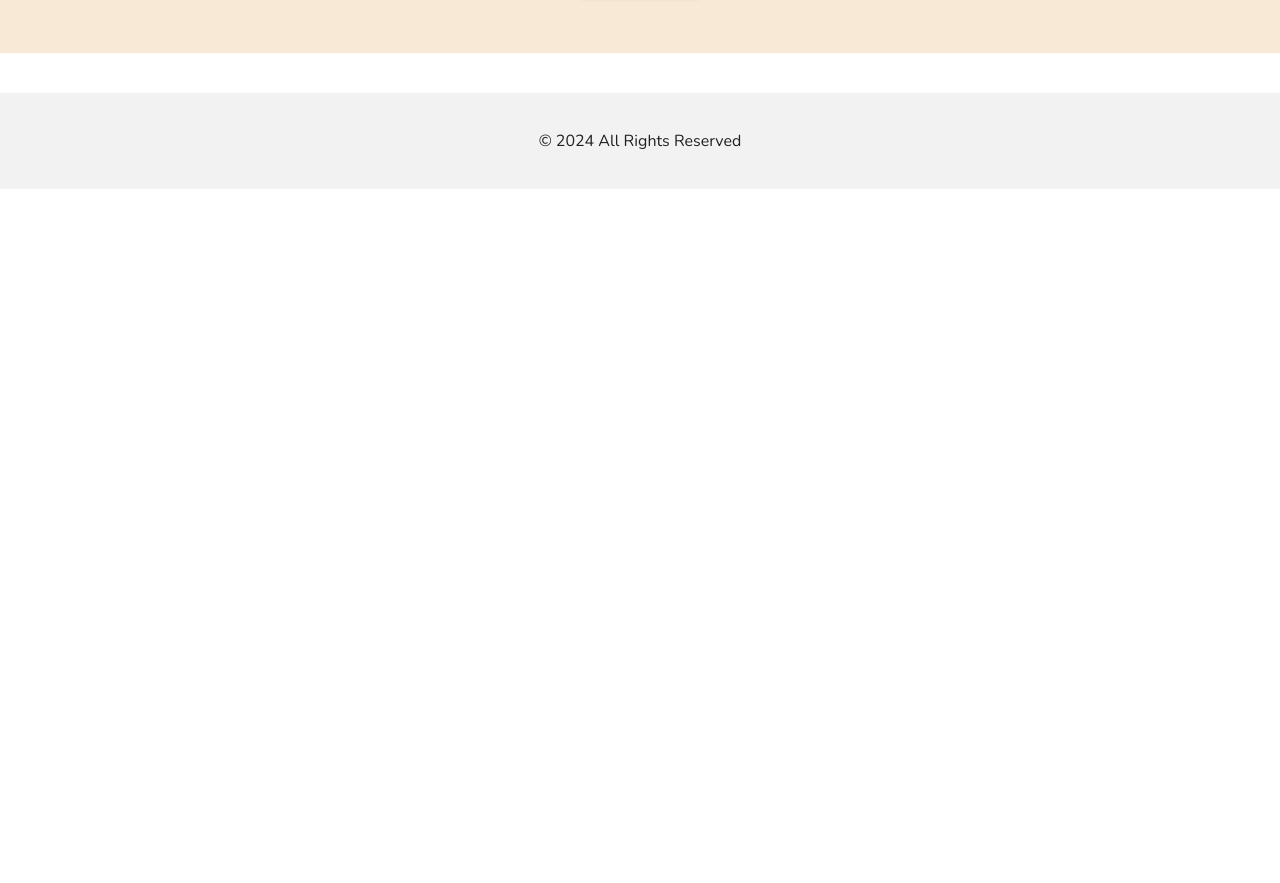
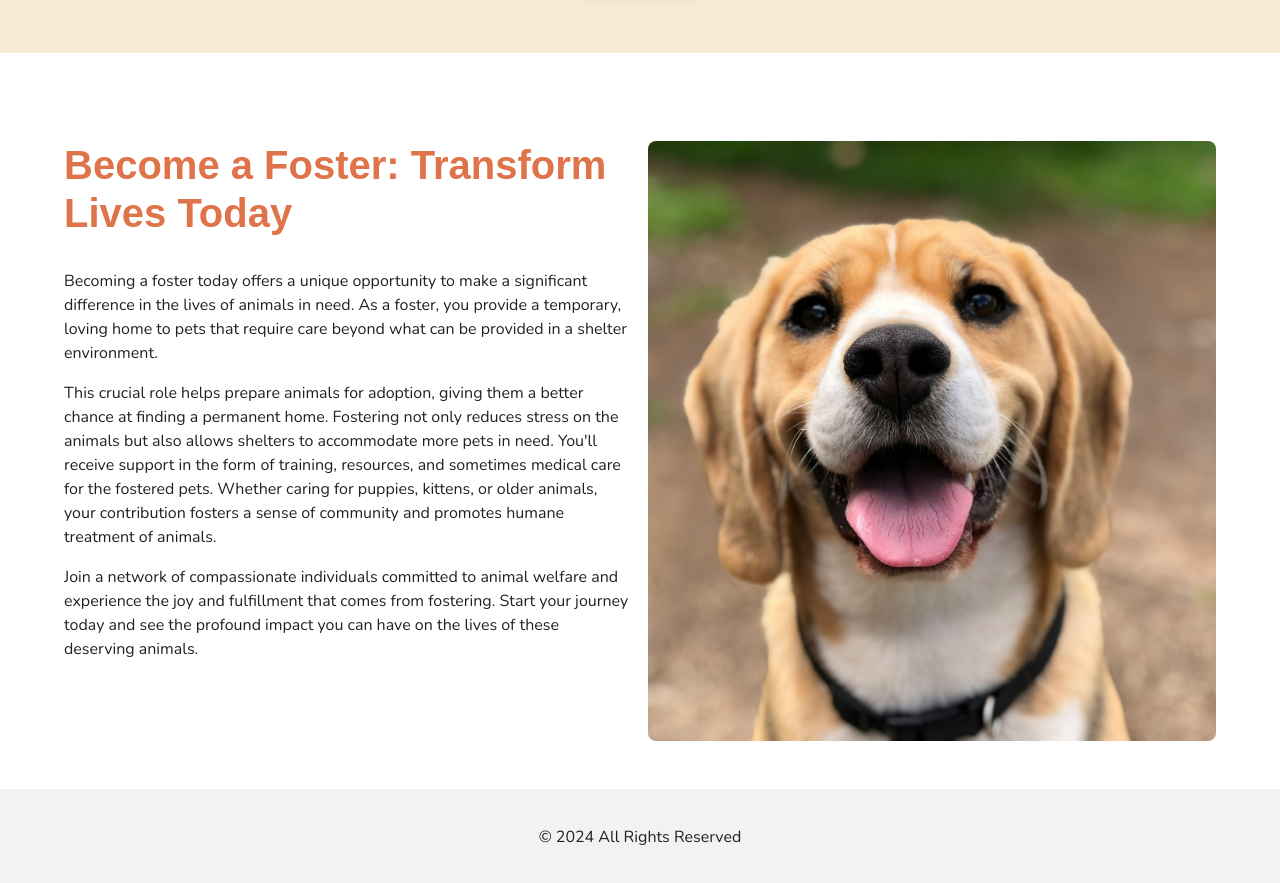
Before and after one commit to Katterina71/FosterConnect, a React (Vite) app in the folder frontend/: page / in a window 1280 px wide. Shown: the part 1303-2186 px from the top of the page. Before the commit the page ends 1492 px from the top, so only its background shows below. Built offline with nearby package versions, Linux system fonts and the light colour scheme; no server answers; a web font is replaced by a local one.

Commit message:
Added info on the main page

```diff
--- a/frontend/src/components/gallery/PetsProfilesGallery.jsx
+++ b/frontend/src/components/gallery/PetsProfilesGallery.jsx
@@ -38,9 +38,7 @@ const handleRemovePet = async (petId) => {
       {petArray.map((pet, index) => (
            <Grid item xs={4} key={index}>
                     <Card>
-                        <CardMedia sx={{ height: 180 }}
-                             image={pet.img}
-                             title={`${pet.type} ${pet.name}`}  />
+                        <CardMedia sx={{ height: 180 }} image={pet.img}  title={`${pet.type} ${pet.name}`}  />
                         <Box sx={{p:2}}>
                         <Typography variant='h6'>{`Name: ${pet.name}`}</Typography>
                         <Typography variant='body1'>{`Type: ${pet.type}, Age: ${pet.age_month}`}</Typography>
--- /dev/null
+++ b/frontend/src/components/mainPage/TextSection.jsx
@@ -0,0 +1,25 @@
+import { Box, Container, Grid, Typography, CardMedia } from "@mui/material"
+
+export default function TextSection() {
+
+ const imgPath = './main-page.jpg'
+
+  return (
+    <Box sx={{my:6}}>
+        <Container>
+        <Grid container spacing={2}>
+            <Grid item xs={6}>
+                <Typography variant="h2" sx={{mb:4}}>Become a Foster: Transform Lives Today</Typography>
+                <Typography variant="body" paragraph>Becoming a foster today offers a unique opportunity to make a significant difference in the lives of animals in need. As a foster, you provide a temporary, loving home to pets that require care beyond what can be provided in a shelter environment.
+                </Typography>
+                <Typography variant="body" paragraph> This crucial role helps prepare animals for adoption, giving them a better chance at finding a permanent home. Fostering not only reduces stress on the animals but also allows shelters to accommodate more pets in need. You'll receive support in the form of training, resources, and sometimes medical care for the fostered pets. Whether caring for puppies, kittens, or older animals, your contribution fosters a sense of community and promotes humane treatment of animals.</Typography>
+                <Typography variant="body" paragraph> Join a network of compassionate individuals committed to animal welfare and experience the joy and fulfillment that comes from fostering. Start your journey today and see the profound impact you can have on the lives of these deserving animals.</Typography>
+            </Grid>
+            <Grid item xs={6}>
+                <CardMedia sx={{ height: 600, borderRadius: 2 }} image={imgPath}  title='Be Foster' />
+            </Grid>
+        </Grid>
+        </Container>
+    </Box>
+  )
+}
--- a/frontend/src/pages/Main.jsx
+++ b/frontend/src/pages/Main.jsx
@@ -2,6 +2,7 @@
 import HeroImg from '../components/mainPage/HeroImg'
 import MainText from '../components/mainPage/MainText'
 import FormSection from '../components/mainPage/FormSection'
+import TextSection from '../components/mainPage/TextSection'
 
 
 export default function Main() {
@@ -10,6 +11,7 @@ export default function Main() {
             <HeroImg imgPath={'./hero.jpg'} imgHeight={600}/>
             <MainText />
             <FormSection/>
+            <TextSection />
     </>
   )
 }
```
Also changed, not shown: frontend/public/main-page.jpg (added).
